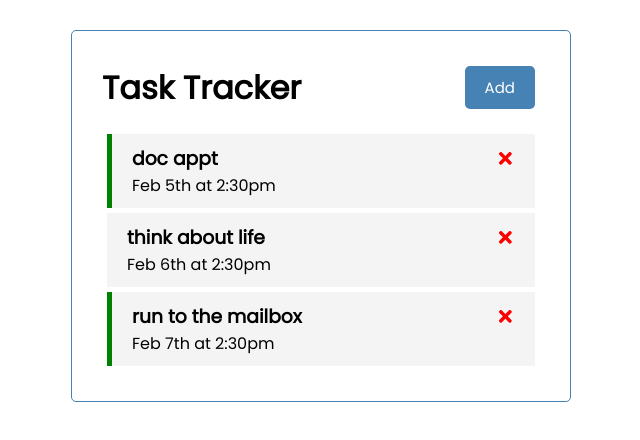
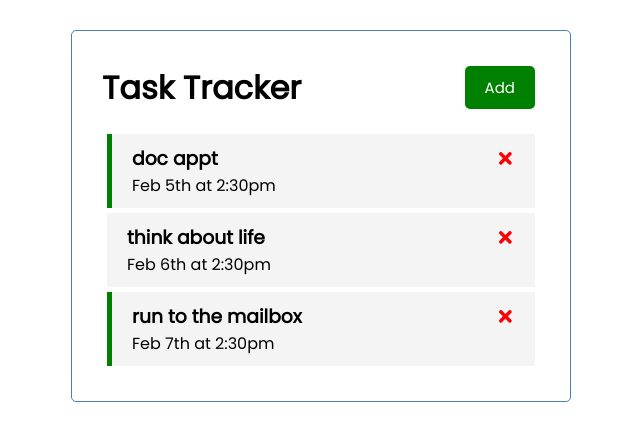
Before and after one commit to gbolli/react-task-tracker, a React (Create React App) app: page / in a window 1280 px wide. Shown: the top 440 px of the page, without its empty margins (319-959 px from the left). Built offline with nearby package versions, Linux system fonts and the light colour scheme.

Commit message:
Create prop for showAddButton.  Change to 'Close' when form is open.   Change color Add: 'green' Close: 'red'

```diff
--- a/src/App.js
+++ b/src/App.js
@@ -47,7 +47,10 @@ function App() {
 
   return (
     <div className="container">
-      <Header onAdd={() => setShowAddTask(!showAddTask)} />
+      <Header
+        onAdd={() => setShowAddTask(!showAddTask)}
+        showAddButton={!showAddTask}
+      />
       {showAddTask && <AddTask onAdd={addTask} />}
       { tasks.length > 0 ?
         (<Tasks
--- a/src/components/Header.js
+++ b/src/components/Header.js
@@ -1,11 +1,15 @@
 import PropTypes from 'prop-types'
 import Button from './Button'
 
-const Header = ({title, onAdd}) => {
+const Header = ({title, onAdd, showAddButton}) => {
   return (
     <header className='header'>
         <h1>{title}</h1>
-        <Button text='Add' onClick={onAdd}/>
+        <Button
+          color={showAddButton ? 'green' : 'red'}
+          text={showAddButton ? 'Add' : 'Close'}
+          onClick={onAdd}
+        />
     </header>
   )
 }
```
